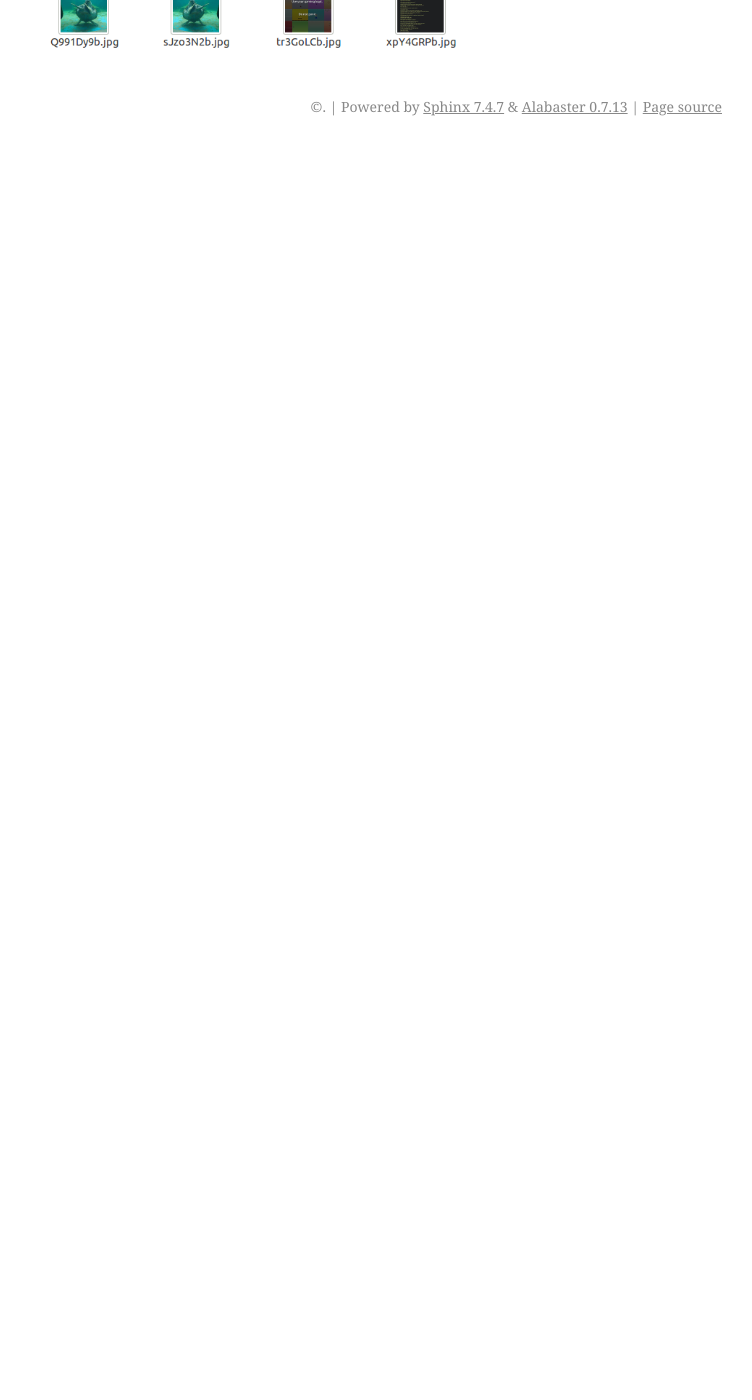
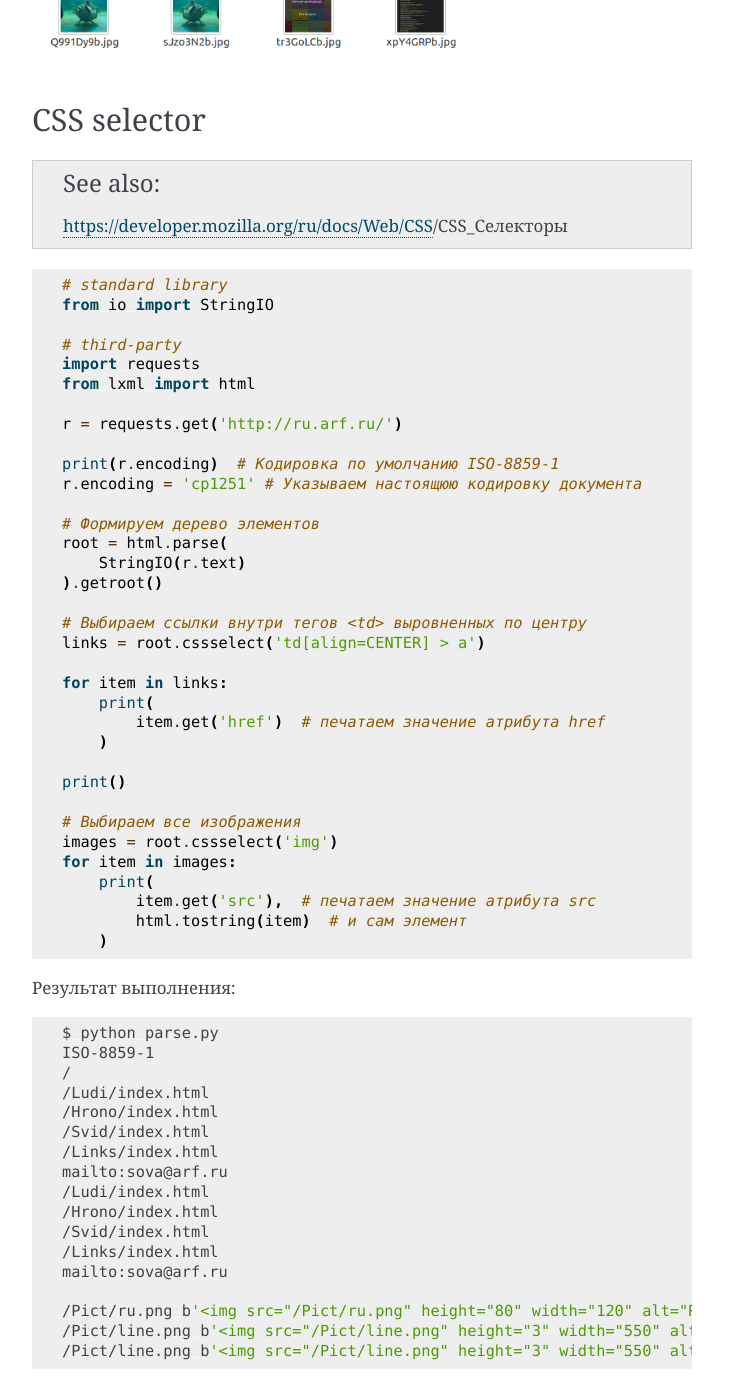
Before and after one commit to ustu/lectures.net, a Sphinx documentation site: the page built from docs/net/web.scraping/lxml.rst, in a window 1280 px wide and 1400 px high, scrolled down 1781 px. Shown: the whole window, without its empty margins (388-1140 px from the left). Built offline with Sphinx 7.4.7, drawn with Linux system fonts in a browser that asks for light colours; the version number could not be read and is left out; before the commit the page ends 1927 px from its top, so only the background shows below that.

Commit message:
++cssselector to lxml

```diff
--- a/docs/net/web.scraping/lxml.rst
+++ b/docs/net/web.scraping/lxml.rst
@@ -83,3 +83,70 @@ lxml.html
 .. figure:: /_static/4.net/imgur.png
    :align: center
    :width: 500pt
+
+CSS selector
+------------
+
+.. seealso::
+
+    https://developer.mozilla.org/ru/docs/Web/CSS/CSS_Селекторы
+
+
+.. code-block:: python
+
+    # standard library
+    from io import StringIO
+
+    # third-party
+    import requests
+    from lxml import html
+
+    r = requests.get('http://ru.arf.ru/')
+
+    print(r.encoding)  # Кодировка по умолчанию ISO-8859-1
+    r.encoding = 'cp1251' # Указываем настоящюю кодировку документа
+
+    # Формируем дерево элементов
+    root = html.parse(
+        StringIO(r.text)
+    ).getroot()
+
+    # Выбираем ссылки внутри тегов <td> выровненных по центру
+    links = root.cssselect('td[align=CENTER] > a')
+
+    for item in links:
+        print(
+            item.get('href')  # печатаем значение атрибута href
+        )
+
+    print()
+
+    # Выбираем все изображения
+    images = root.cssselect('img')
+    for item in images:
+        print(
+            item.get('src'),  # печатаем значение атрибута src
+            html.tostring(item)  # и сам элемент
+        )
+
+Результат выполнения:
+
+.. code-block:: bash
+
+    $ python parse.py
+    ISO-8859-1
+    /
+    /Ludi/index.html
+    /Hrono/index.html
+    /Svid/index.html
+    /Links/index.html
+    mailto:sova@arf.ru
+    /Ludi/index.html
+    /Hrono/index.html
+    /Svid/index.html
+    /Links/index.html
+    mailto:sova@arf.ru
+
+    /Pict/ru.png b'<img src="/Pict/ru.png" height="80" width="120" alt="RU History Logo" border="0">'
+    /Pict/line.png b'<img src="/Pict/line.png" height="3" width="550" alt="divider">\r\n          '
+    /Pict/line.png b'<img src="/Pict/line.png" height="3" width="550" alt="divider">\r\n          '
```
